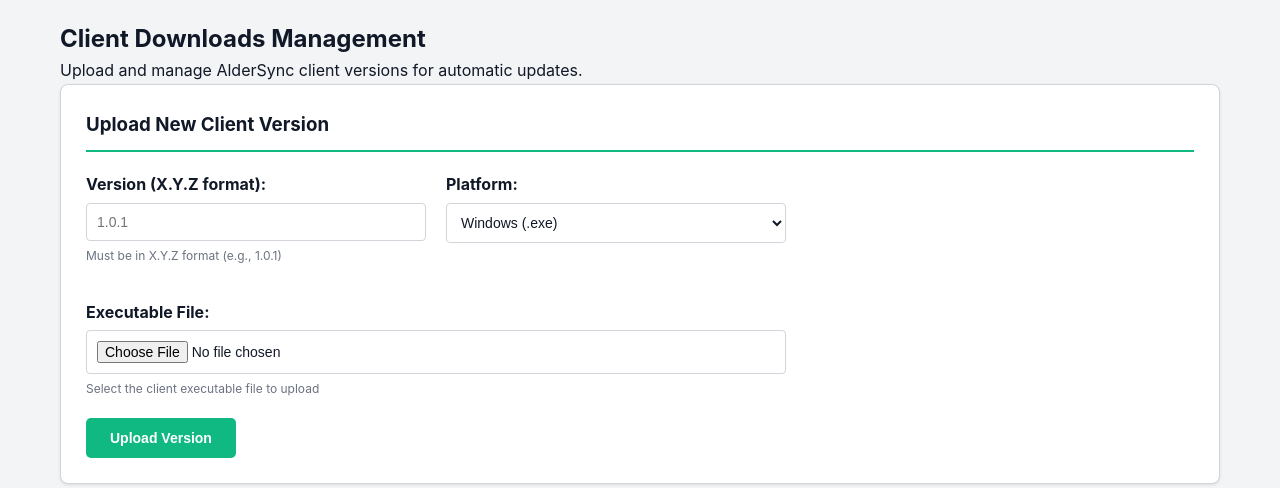
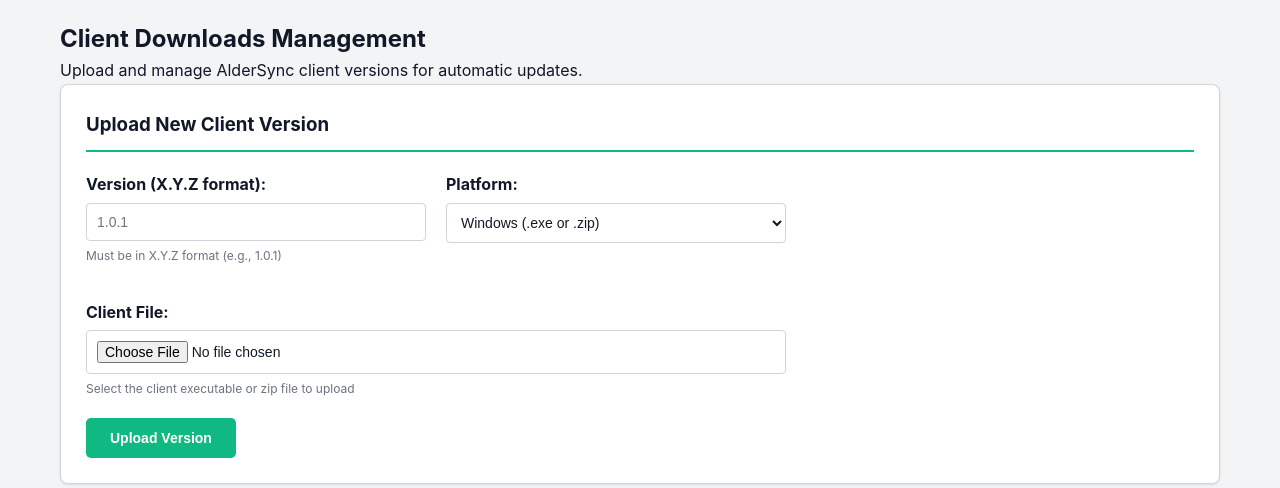
Before and after one commit to InsereNomen/AlderSync, a FastAPI app: template Server/templates/downloads.html in a window 1280 px wide. Shown: the top 488 px of the page. Run offline with FastAPI, Linux system fonts and the light colour scheme; the template is opened without the code that fills it, so the values that code supplies are empty.

Commit message:
Add .zip file support to client downloads upload
- Update backend validation to accept .exe or .zip for Windows
- Update backend validation to accept .app or .zip for macOS
- Update frontend file input to accept .zip files
- Update platform labels to indicate zip support

```diff
--- a/Server/templates/downloads.html
+++ b/Server/templates/downloads.html
@@ -21,17 +21,17 @@
                 <div class="form-group">
                     <label for="platform">Platform:</label>
                     <select id="platform" name="platform" required>
-                        <option value="windows">Windows (.exe)</option>
-                        <option value="macos">macOS (.app)</option>
+                        <option value="windows">Windows (.exe or .zip)</option>
+                        <option value="macos">macOS (.zip)</option>
                         <option value="linux">Linux</option>
                     </select>
                 </div>
             </div>
 
             <div class="form-group">
-                <label for="file">Executable File:</label>
-                <input type="file" id="file" name="file" accept=".exe,.app" required>
-                <small>Select the client executable file to upload</small>
+                <label for="file">Client File:</label>
+                <input type="file" id="file" name="file" accept=".exe,.app,.zip" required>
+                <small>Select the client executable or zip file to upload</small>
             </div>
 
             <div class="form-actions">
```
Also changed, not shown: Server/routes/admin/downloads.py (+5 -5 lines), .github/workflows/build-client.yml.
